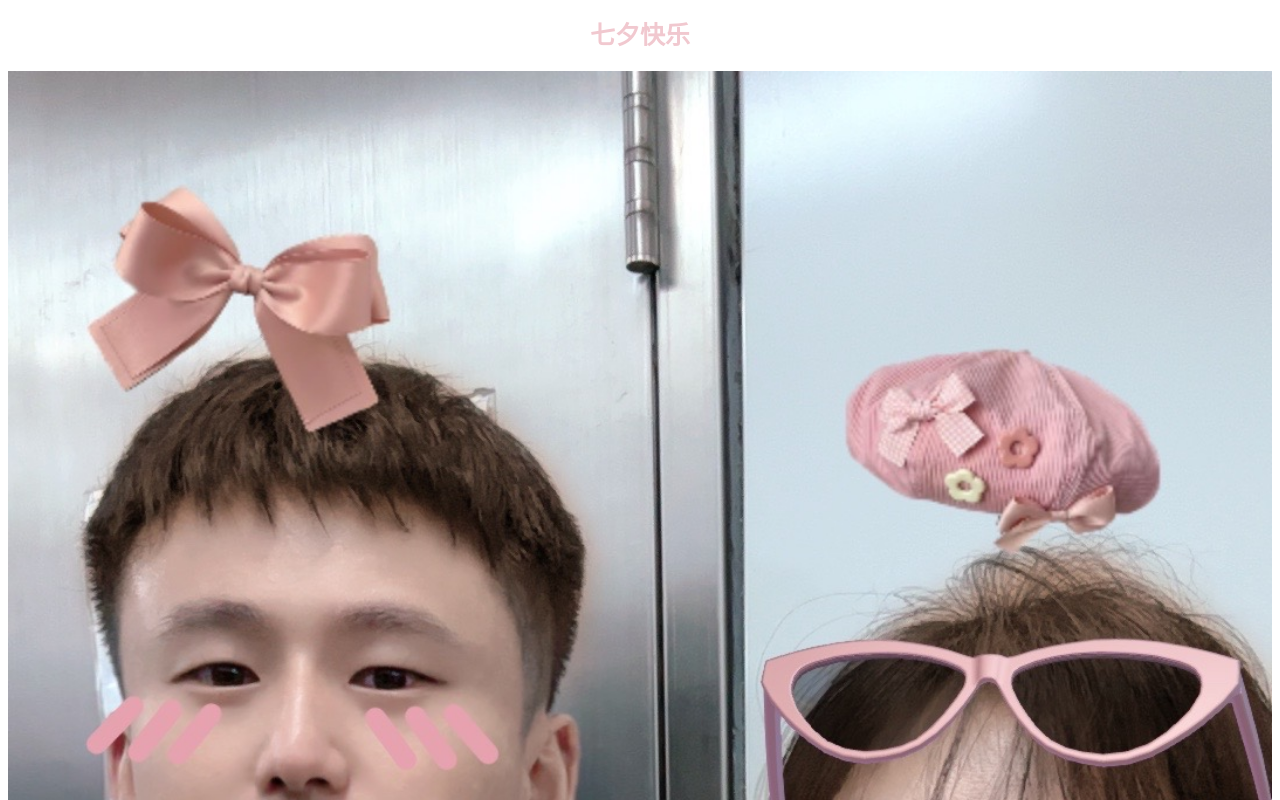
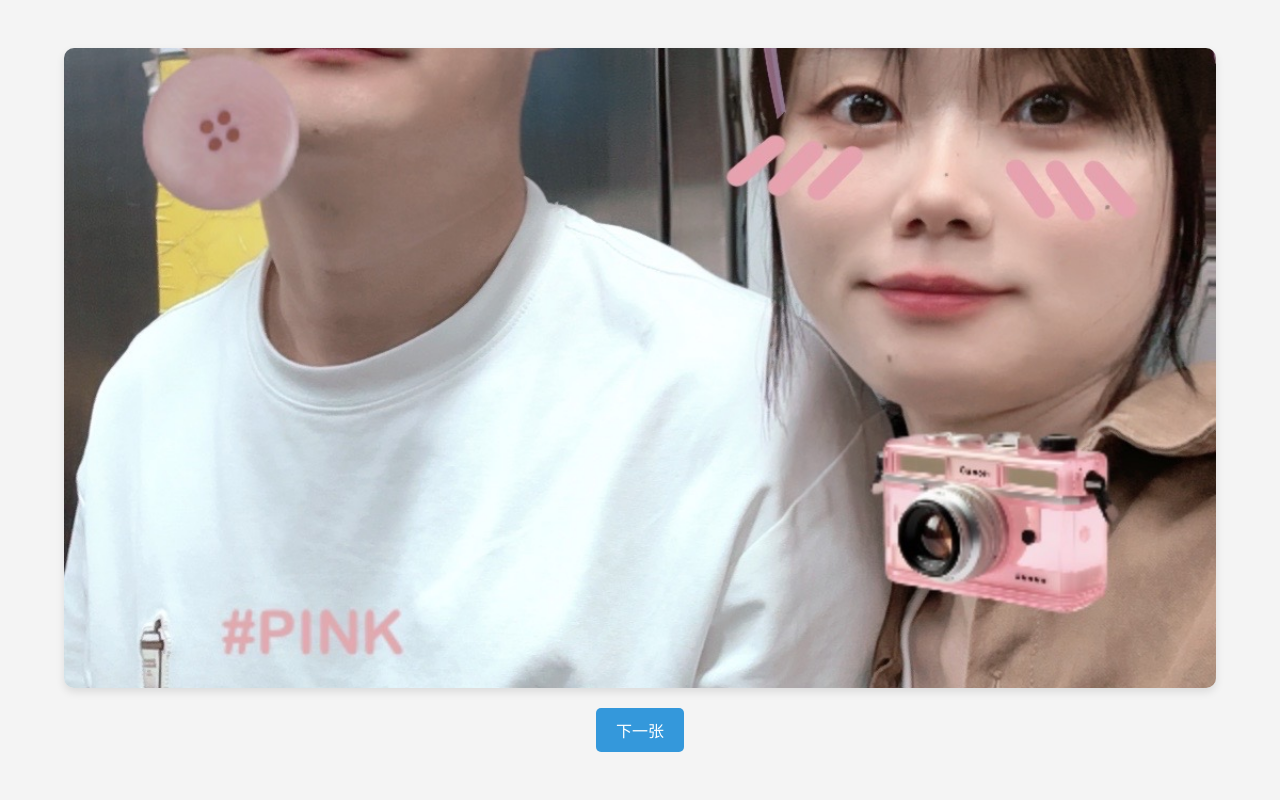
Before and after one commit to bello996/tanabata, a plain HTML site: page index.html in a window 1280 px wide. Shown: the top 800 px of the page. Drawn offline with Linux system fonts and the light colour scheme.

Commit message:
Add files via upload

```diff
--- a/index.html
+++ b/index.html
@@ -3,10 +3,16 @@
 <head>
     <meta charset="UTF-8">
     <meta name="viewport" content="width=device-width, initial-scale=1.0">
-    <title>宝宝~七夕快乐❤️</title>
+    <title>我们❤️</title>
+    <link rel="stylesheet" href="style.css">
 </head>
 <body>
-    <div style="margin: 15px;margin-bottom:20px;font-size: 25px;color: #f1c8cf;font-weight: bold;text-align: center;">七夕快乐</div>
-    <img src="./1.jpg" style="width: 100%;" alt="">
+    <div class="container">
+        <div class="photo-slider">
+            <img id="current-photo" src="./img/1.jpg" alt="Photo">
+        </div>
+        <button id="next-btn">下一张</button>
+    </div>
+    <script src="index.js"></script>
 </body>
 </html>
--- /dev/null
+++ b/index.js
@@ -0,0 +1,20 @@
+const photos = [
+    'img/1.jpg',
+    'img/2.jpg',
+    'img/3.jpg',
+    'img/4.jpg',
+    'img/5.jpg'
+];
+
+let currentIndex = 0;
+const currentPhoto = document.getElementById('current-photo');
+const nextBtn = document.getElementById('next-btn');
+
+nextBtn.addEventListener('click', () => {
+    currentIndex = (currentIndex + 1) % photos.length;
+    currentPhoto.style.opacity = 0;
+    setTimeout(() => {
+        currentPhoto.src = photos[currentIndex];
+        currentPhoto.style.opacity = 1;
+    }, 400); // 与CSS中的transition时间保持一致
+});
--- /dev/null
+++ b/style.css
@@ -0,0 +1,49 @@
+* {
+    margin: 0;
+    padding: 0;
+    box-sizing: border-box;
+}
+
+body {
+    display: flex;
+    justify-content: center;
+    align-items: center;
+    height: 100vh;
+    background-color: #f4f4f4;
+    font-family: Arial, sans-serif;
+}
+
+.container {
+    text-align: center;
+}
+
+.photo-slider {
+    width: 90vw;
+    height: 80vh;
+    margin-bottom: 20px;
+    overflow: hidden;
+    border-radius: 10px;
+    box-shadow: 0 4px 8px rgba(0, 0, 0, 0.1);
+}
+
+.photo-slider img {
+    width: 100%;
+    height: 100%;
+    object-fit: cover;
+    transition: opacity 0.4s ease;
+}
+
+button {
+    padding: 10px 20px;
+    border: none;
+    background-color: #3498db;
+    color: white;
+    font-size: 16px;
+    border-radius: 5px;
+    cursor: pointer;
+    transition: background-color 0.3s ease;
+}
+
+button:hover {
+    background-color: #2980b9;
+}
```
Also changed, not shown: img/1.jpg (added), img/2.jpg (added), img/3.jpg (added), img/4.jpg (added), img/5.jpg (added).
